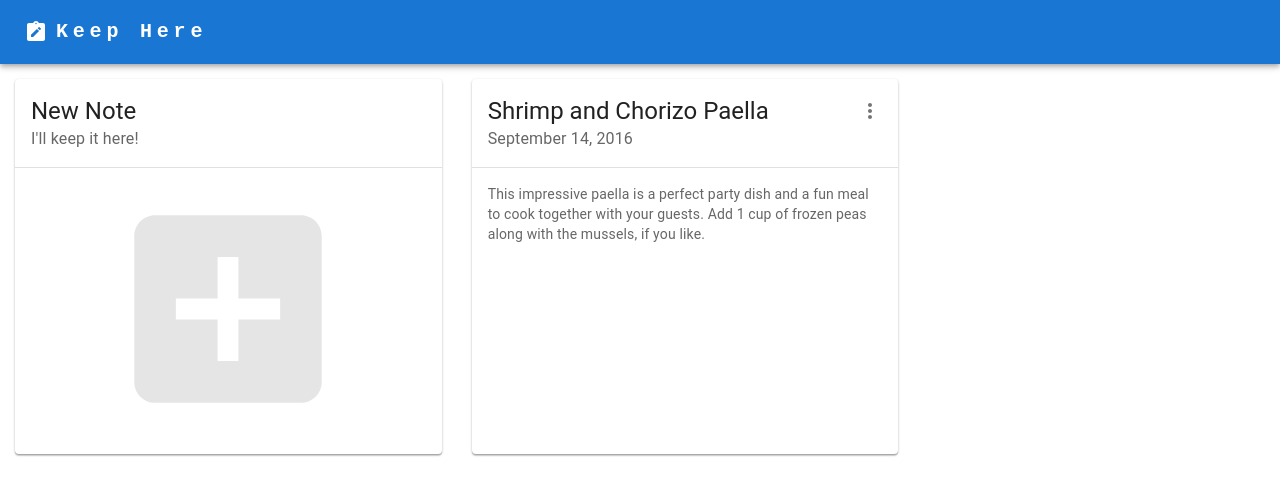
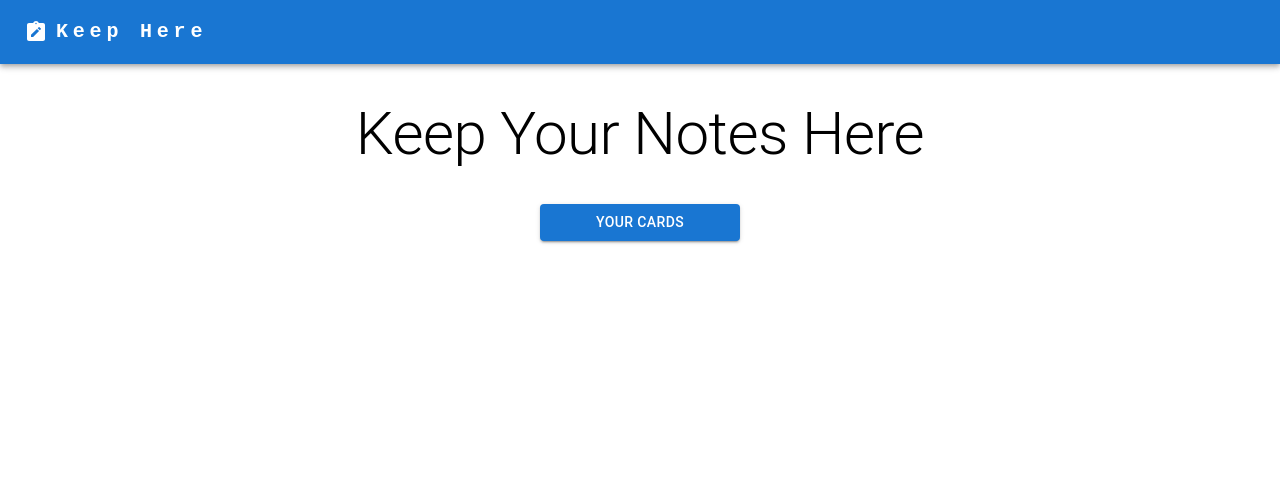
Before and after one commit to Sameer-Waseem/keep-here-react, a React (Create React App) app: page / in a window 1280 px wide. Shown: the top 494 px of the page. Built offline with nearby package versions, Linux system fonts and the light colour scheme.

Commit message:
added routing

```diff
--- a/src/App.tsx
+++ b/src/App.tsx
@@ -1,8 +1,22 @@
 import "./App.css";
+import Header from "./components/Header";
 import NoteCard from "./components/NoteCard";
+import { Route, Routes } from "react-router-dom";
+import NewCard from "./components/NewCard";
+import Home from "./components/Home";
 
 function App() {
-  return <NoteCard />;
+  return (
+    <>
+      <Header />
+
+      <Routes>
+        <Route path="/cards" element={<NoteCard />} />
+        <Route path="/new-card" element={<NewCard />} />
+        <Route path="/" element={<Home />} />
+      </Routes>
+    </>
+  );
 }
 
 export default App;
--- a/src/components/NoteCard.tsx
+++ b/src/components/NoteCard.tsx
@@ -1,36 +1,15 @@
 import Card from "@mui/material/Card";
 import CardHeader from "@mui/material/CardHeader";
 import CardContent from "@mui/material/CardContent";
-import IconButton from "@mui/material/IconButton";
-import Menu from "@mui/material/Menu";
-import MenuItem from "@mui/material/MenuItem";
-import MoreVertIcon from "@mui/icons-material/MoreVert";
 import Typography from "@mui/material/Typography";
 import { CardActionArea } from "@mui/material";
 import AddBoxIcon from "@mui/icons-material/AddBox";
-import Header from "./Header";
-import { useState } from "react";
 import { Divider, Grid } from "@mui/material";
-
-const ITEM_HEIGHT = 48;
-const options = ["Edit", "Delete"];
+import { Link } from "react-router-dom";
 
 const NoteCard = () => {
-  const [anchorEl, setAnchorEl] = useState<null | HTMLElement>(null);
-  const open = Boolean(anchorEl);
-
-  const handleClick = (event: React.MouseEvent<HTMLElement>) => {
-    setAnchorEl(event.currentTarget);
-  };
-
-  const handleClose = () => {
-    setAnchorEl(null);
-  };
-
   return (
     <Grid container>
-      <Header />
-
       <Grid item xs={12} sm={6} md={4} margin={"15px"}>
         <Card
           sx={{
@@ -39,7 +18,7 @@ const NoteCard = () => {
               "0px 1px 1px rgb(0 0 0 / 14%), 0px 2px 1px rgb(0 0 0 / 12%), 0px 1px 3px rgb(0 0 0 / 20%)",
           }}
         >
-          <CardActionArea>
+          <CardActionArea component={Link} to={"/new-card"}>
             <CardHeader title="New Note" subheader="I'll keep it here!" />
             <Divider />
             <CardContent sx={{ display: "flex", justifyContent: "center" }}>
@@ -61,44 +40,6 @@ const NoteCard = () => {
             }}
           >
             <CardHeader
-              action={
-                <>
-                  <IconButton
-                    aria-label="settings"
-                    aria-controls={open ? "long-menu" : undefined}
-                    aria-expanded={open ? "true" : undefined}
-                    aria-haspopup="true"
-                    onClick={handleClick}
-                  >
-                    <MoreVertIcon />
-                  </IconButton>
-                  <Menu
-                    id="long-menu"
-                    MenuListProps={{
-                      "aria-labelledby": "long-button",
-                    }}
-                    anchorEl={anchorEl}
-                    open={open}
-                    onClose={handleClose}
-                    PaperProps={{
-                      style: {
-                        maxHeight: ITEM_HEIGHT * 4.5,
-                        width: "20ch",
-                      },
-                    }}
-                  >
-                    {options.map((option) => (
-                      <MenuItem
-                        key={option}
-                        selected={option === "Pyxis"}
-                        onClick={handleClose}
-                      >
-                        {option}
-                      </MenuItem>
-                    ))}
-                  </Menu>
-                </>
-              }
               title="Shrimp and Chorizo Paella"
               subheader="September 14, 2016"
             />
--- a/src/index.tsx
+++ b/src/index.tsx
@@ -1,15 +1,18 @@
-import React from 'react';
-import ReactDOM from 'react-dom/client';
-import './index.css';
-import App from './App';
-import reportWebVitals from './reportWebVitals';
+import React from "react";
+import ReactDOM from "react-dom/client";
+import "./index.css";
+import App from "./App";
+import { BrowserRouter } from "react-router-dom";
+import reportWebVitals from "./reportWebVitals";
 
 const root = ReactDOM.createRoot(
-  document.getElementById('root') as HTMLElement
+  document.getElementById("root") as HTMLElement
 );
 root.render(
   <React.StrictMode>
-    <App />
+    <BrowserRouter>
+      <App />
+    </BrowserRouter>
   </React.StrictMode>
 );
 
```
